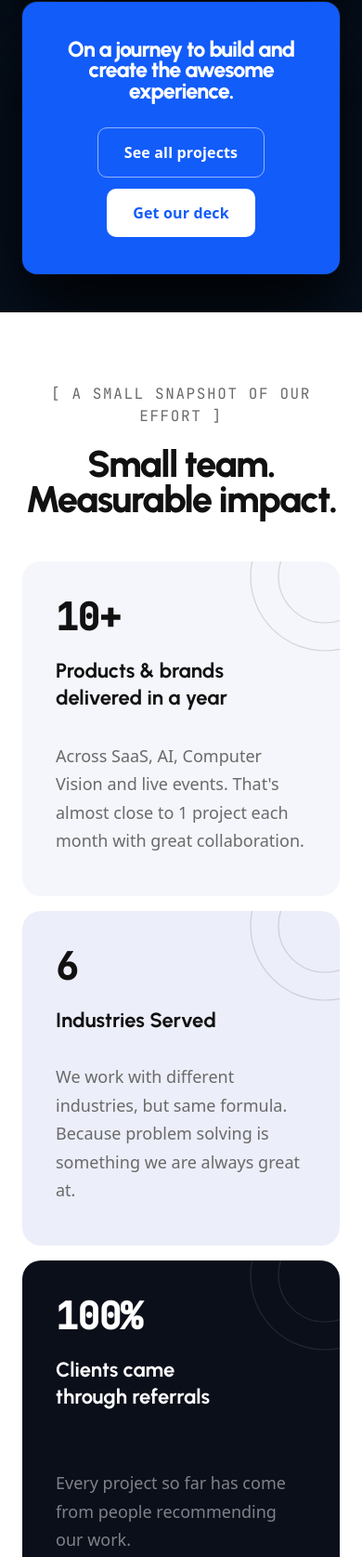
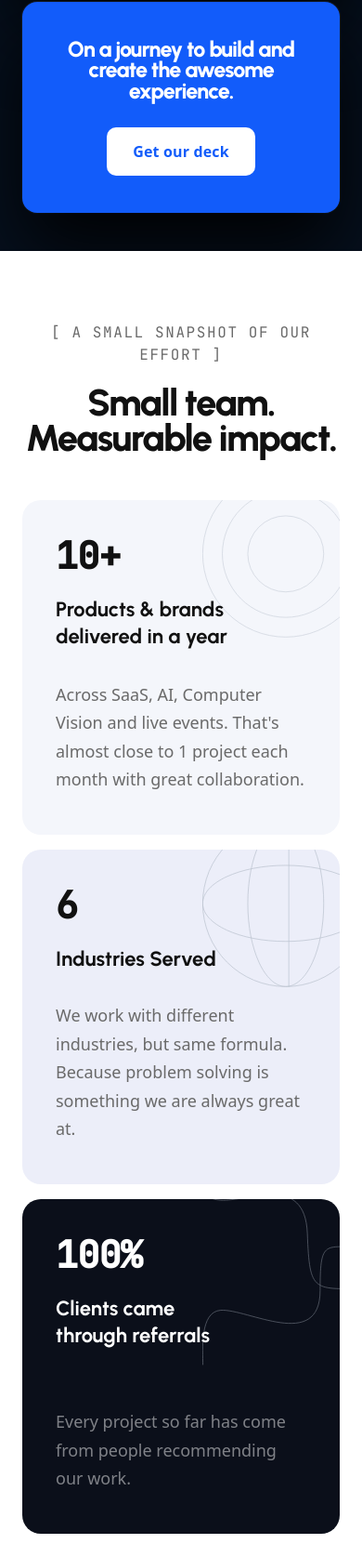
Before and after one commit to WormitLabs/wormit-website, a plain HTML site: page index.html in a window 390 px wide. Shown: the part 1825-3500 px from the top of the page at 93% size. Drawn offline with nearby package versions, Linux system fonts and the light colour scheme; a script that the page names is missing.

Commit message:
Site-wide favicon, footer-reveal mobile radius fix, and small polish
- Add Wormit favicon (fav-wormit.svg) to every page
- Fix mobile footer-reveal corner radius: several pages were resetting
  it to 0, producing a flat/square cut instead of the intended rounded
  peel above the footer; now scales to 20px on mobile
- Fix duplicated project titles on lab.html mobile cards, caused by a
  mobile override that broke the hover-slide clipping mask
- Swap Small Team section's inline circle SVGs for real illustration
  assets (illus_ST_01/02/03), place them behind the card text, and
  nudge them 2px diagonally
- Remove "See all projects" button from Recent Work CTA
- Update nav LinkedIn link to linkedin.com/company/wormit

```diff
--- a/index.html
+++ b/index.html
@@ -5,6 +5,7 @@
   <meta name="viewport" content="width=device-width, initial-scale=1.0">
   <title>Wormit — The Design Lab</title>
   <meta name="description" content="An independent creative agency. We solve the complicated.">
+  <link rel="icon" href="Brand_assets/fav-wormit.svg" type="image/svg+xml">
   <link rel="preconnect" href="https://fonts.googleapis.com">
   <link rel="preconnect" href="https://fonts.gstatic.com" crossorigin>
   <link href="https://fonts.googleapis.com/css2?family=Urbanist:ital,wght@0,400;0,500;0,600;0,700;0,800;1,700;1,800&family=JetBrains+Mono:wght@400;500&display=swap" rel="stylesheet">
@@ -594,15 +595,6 @@
       transition: transform .2s ease, background .2s ease;
     }
     .rw-cta-btn:hover { background: #f0f5ff; transform: translateY(-2px); }
-    .rw-cta-btn-outline {
-      display: inline-flex; align-items: center; gap: 10px;
-      padding: 14px 28px; background: transparent; color: #fff;
-      border: 1.5px solid rgba(255,255,255,0.55);
-      font-size: var(--fs-base); font-weight: 700; border-radius: 10px;
-      text-decoration: none; letter-spacing: .01em;
-      transition: transform .2s ease, border-color .2s ease, background .2s ease;
-    }
-    .rw-cta-btn-outline:hover { border-color: #fff; background: rgba(255,255,255,0.08); transform: translateY(-2px); }
 
     /* ── Small Team / Measurable Impact ─── */
     .st-section {
@@ -656,8 +648,8 @@
     .st-card--mist  { background: #eceef9; }
     .st-card--dark  { background: #0B0F1A; }
 
-    .st-card-top { flex: 1; }
-    .st-card-bottom { margin-top: auto; }
+    .st-card-top { flex: 1; position: relative; z-index: 1; }
+    .st-card-bottom { margin-top: auto; position: relative; z-index: 1; }
 
     /* Large stat number — clip-path animated by JS */
     .st-num-wrap {
@@ -686,13 +678,13 @@
     }
     .st-card--dark .st-desc { color: rgba(255,255,255,0.48); }
 
-    /* Decorative circle accent (upper-right of each card) */
+    /* Decorative accent illustration (upper-right of each card, behind the text) */
     .st-decor {
-      position: absolute; top: -24px; right: -24px;
-      width: 180px; height: 180px;
-      pointer-events: none; opacity: .14;
-    }
-    .st-card--dark .st-decor { opacity: .1; }
+      position: absolute; top: -30px; right: -30px;
+      width: 180px; height: auto;
+      pointer-events: none; z-index: 0;
+      transform: translate(2px, -2px);
+    }
 
     /* Client logos — now inside the pin, minimal own styling */
     .st-clients-wrap { text-align: center; padding-top: 8px; }
@@ -1332,7 +1324,7 @@
         Contact
         <svg width="16" height="16" viewBox="0 0 24 24" fill="none" xmlns="http://www.w3.org/2000/svg"><path d="M5 12H19M19 12L12 5M19 12L12 19" stroke="currentColor" stroke-width="1.8" stroke-linecap="round" stroke-linejoin="round"/></svg>
       </button>
-      <a href="https://www.linkedin.com/company/wormit-labs" target="_blank" rel="noopener" class="nav-linkedin" aria-label="Wormit Labs on LinkedIn">
+      <a href="https://www.linkedin.com/company/wormit" target="_blank" rel="noopener" class="nav-linkedin" aria-label="Wormit Labs on LinkedIn">
         <svg width="16" height="16" viewBox="0 0 24 24" fill="currentColor" xmlns="http://www.w3.org/2000/svg"><path d="M16 8a6 6 0 016 6v7h-4v-7a2 2 0 00-2-2 2 2 0 00-2 2v7h-4v-7a6 6 0 016-6zM2 9h4v12H2z"/><circle cx="4" cy="4" r="2"/></svg>
       </a>
       <button class="nav-ham" aria-label="Open menu" aria-expanded="false" aria-controls="nav-mobile">
@@ -1452,7 +1444,6 @@
             <div class="rw-cta-vis">
               <h2 class="rw-cta-heading">On a journey to build and create the awesome experience.</h2>
               <div class="rw-cta-btns">
-                <a href="#work" class="rw-cta-btn-outline">See all projects</a>
                 <a href="Brand_assets/Wormit_SalesDeck.pdf" class="rw-cta-btn" download>Get our deck</a>
               </div>
             </div>
@@ -1475,10 +1466,7 @@
 
       <!-- Card 1 — light -->
       <div class="st-card st-card--light" data-st="0">
-        <svg class="st-decor" viewBox="0 0 180 180" fill="none" stroke="currentColor" stroke-width="1.2">
-          <circle cx="140" cy="40" r="80"/>
-          <circle cx="140" cy="40" r="50"/>
-        </svg>
+        <img class="st-decor" src="Brand_assets/illus_ST_01.svg" alt="" aria-hidden="true">
         <div class="st-card-top">
           <div class="st-num-wrap">
             <span class="st-num" data-target="10" data-suffix="+">10+</span>
@@ -1492,10 +1480,7 @@
 
       <!-- Card 2 — mist/lavender -->
       <div class="st-card st-card--mist" data-st="1">
-        <svg class="st-decor" viewBox="0 0 180 180" fill="none" stroke="currentColor" stroke-width="1.2">
-          <circle cx="140" cy="40" r="80"/>
-          <circle cx="140" cy="40" r="50"/>
-        </svg>
+        <img class="st-decor" src="Brand_assets/illus_ST_02.svg" alt="" aria-hidden="true">
         <div class="st-card-top">
           <div class="st-num-wrap">
             <span class="st-num" data-target="6" data-suffix="">6</span>
@@ -1509,10 +1494,7 @@
 
       <!-- Card 3 — dark -->
       <div class="st-card st-card--dark" data-st="2">
-        <svg class="st-decor" viewBox="0 0 180 180" fill="none" stroke="#fff" stroke-width="1.2">
-          <circle cx="140" cy="40" r="80"/>
-          <circle cx="140" cy="40" r="50"/>
-        </svg>
+        <img class="st-decor" src="Brand_assets/illus_ST_03.svg" alt="" aria-hidden="true">
         <div class="st-card-top">
           <div class="st-num-wrap">
             <span class="st-num" data-target="100" data-suffix="%">100%</span>
```
Also changed, not shown: about.html (+3 -2 lines), lab-project-figma-makeathon.html (+3 -2 lines), lab-project-font-randomiser.html (+3 -2 lines), lab-project-illustrations.html (+3 -2 lines), lab-project-motion.html (+3 -2 lines), lab-project.html (+3 -2 lines), lab.html (+3 -4 lines), services.html (+2 -1 lines), Brand_assets/fav-wormit.svg (added), Brand_assets/illus_ST_01.svg (added), Brand_assets/illus_ST_02.svg (added), Brand_assets/illus_ST_03.svg (added).
